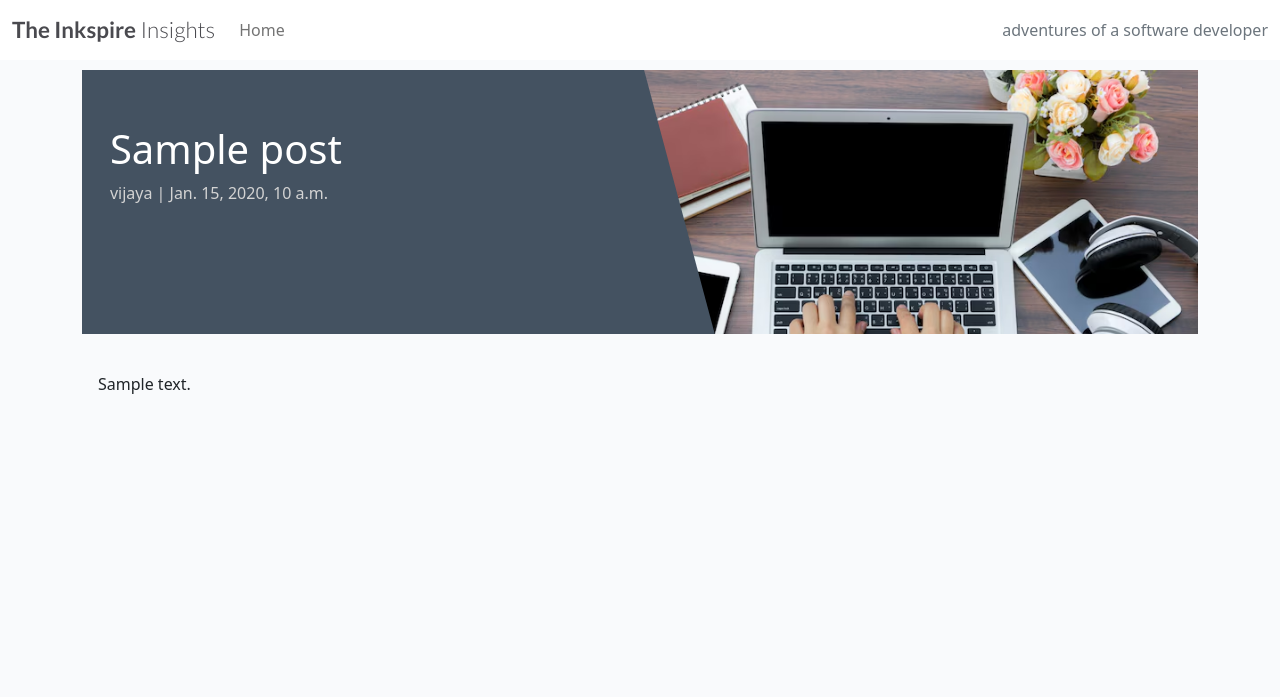
After one commit to vijaylaxmipb/Inkspire-Insights, a Django app: template blog/templates/blog/post_detail.html in a window 1280 px wide. The commit adds this page. Shown: the top 697 px of the page. Run offline with Django 4.2, Linux system fonts and the light colour scheme; the template is opened without the code that fills it: values that come from a table or form of the project are taken from there, others are empty; data comes from the database, SQL or seed files in the repository; tables that the repository leaves empty hold one stand-in row (values such as "Sample post").

Commit message:
added post_detail view

```diff
--- /dev/null
+++ b/blog/templates/blog/post_detail.html
@@ -0,0 +1,34 @@
+{% extends 'base.html' %} {% block content %}
+{% load static %}
+
+<div class="masthead">
+    <div class="container">
+        <div class="row g-0">
+            <div class="col-md-6 masthead-text">
+                <!-- Post title goes in these h1 tags -->
+                <h1 class="post-title">{{ post.title }}</h1>
+                <!-- Post author goes before the | the post's created date goes after -->
+                <p class="post-subtitle">{{ post.author }} | {{ post.created_on }}</p>
+            </div>
+            <div class="d-none d-md-block col-md-6 masthead-image">
+                <img src="{% static 'images/hero.avif' %}" class="scale" alt="placeholder">
+            </div>
+        </div>
+    </div>
+</div>
+
+<div class="container">
+    <div class="row">
+        <div class="col card mb-4  mt-3 left  top">
+            <div class="card-body">
+                <!-- The post content goes inside the card-text. -->
+                <!-- Use the | safe filter inside the template tags -->
+                <p class="card-text">
+                    {{ post.content | safe }}
+                </p>
+            </div>
+        </div>
+    </div>
+</div>
+
+{% endblock content %}
--- a/inkspire/templates/base.html
+++ b/inkspire/templates/base.html
@@ -75,7 +75,8 @@
 
     <script src="https://cdn.jsdelivr.net/npm/bootstrap@5.0.1/dist/js/bootstrap.bundle.min.js"
         integrity="sha384-gtEjrD/SeCtmISkJkNUaaKMoLD0//ElJ19smozuHV6z3Iehds+3Ulb9Bn9Plx0x4" crossorigin="anonymous">
-        </script>
+    </script>
+    <script src="{% static 'js/script.js' %}"></script>
 </body>
 
 </html>
```
Also changed, not shown: blog/static/images/hero.avif (added), 2 other files.
